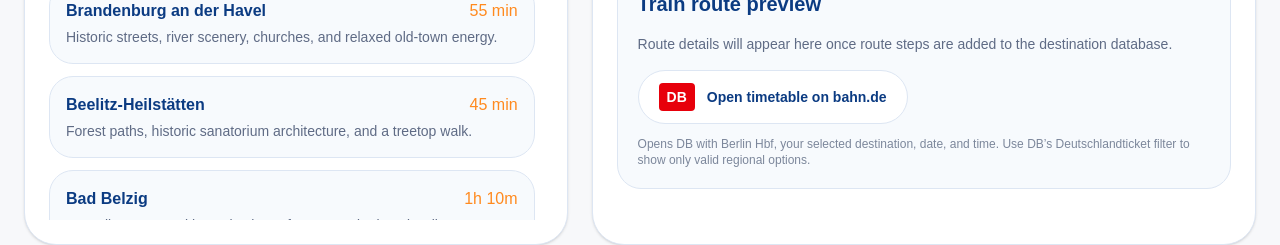
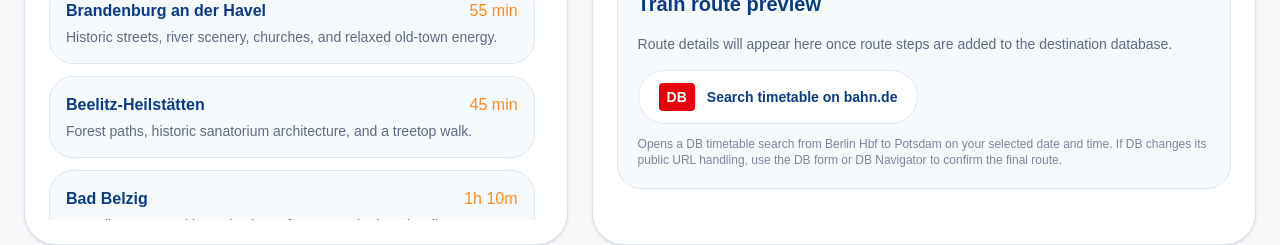
Before and after one commit to Tboogiee/deutschscanner, a Next.js app: page / in a window 1280 px wide. Shown: the part 1123-1368 px from the top of the page. Built offline with nearby package versions, Linux system fonts and the light colour scheme.

Commit message:
Use DB timetable search URL

```diff
--- a/components/HomeClient.tsx
+++ b/components/HomeClient.tsx
@@ -44,6 +44,11 @@ function todayISO() {
   return new Date().toISOString().slice(0, 10);
 }
 
+function formatDateForDb(date: string) {
+  const [year, month, day] = date.split("-");
+  return `${day}.${month}.${year.slice(2)}`;
+}
+
 function lineBadgeClass(type: TrainRouteStep["type"]) {
   switch (type) {
     case "S":
@@ -63,21 +68,34 @@ function lineBadgeClass(type: TrainRouteStep["type"]) {
   }
 }
 
+function getBestDestinationStation(destination: DestinationWithOptionalRoute) {
+  const lastRouteStep = destination.route?.[destination.route.length - 1];
+
+  if (lastRouteStep?.to) {
+    return lastRouteStep.to;
+  }
+
+  return destination.name;
+}
+
 function buildDbUrl(
-  destinationName: string,
+  destination: DestinationWithOptionalRoute,
   date: string,
   time: string,
   timeMode: string,
 ) {
+  const destinationStation = getBestDestinationStation(destination);
+
   const params = new URLSearchParams();
 
   params.set("S", "Berlin Hbf");
-  params.set("Z", destinationName);
-  params.set("date", date);
+  params.set("Z", destinationStation);
+  params.set("date", formatDateForDb(date));
   params.set("time", time);
-  params.set("timesel", timeMode);
+  params.set("timesel", timeMode === "arrive" ? "arrive" : "depart");
+  params.set("start", "1");
 
-  return `https://www.bahn.de/buchung/start?${params.toString()}`;
+  return `https://reiseauskunft.bahn.de/bin/query.exe/dn?${params.toString()}`;
 }
 
 export default function HomeClient() {
@@ -119,7 +137,7 @@ export default function HomeClient() {
   const routePreview = selectedDestination.route ?? [];
 
   const dbUrl = buildDbUrl(
-    selectedDestination.name,
+    selectedDestination,
     travelDate,
     travelTime,
     timeMode,
@@ -356,12 +374,14 @@ export default function HomeClient() {
                   <span className="rounded bg-red-600 px-2 py-1 font-black text-white">
                     DB
                   </span>
-                  Open timetable on bahn.de
+                  Search timetable on bahn.de
                 </a>
 
                 <p className="mt-3 text-xs text-[#7C879B]">
-                  Opens DB with Berlin Hbf, your selected destination, date, and time.
-                  Use DB’s Deutschlandticket filter to show only valid regional options.
+                  Opens a DB timetable search from Berlin Hbf to{" "}
+                  {getBestDestinationStation(selectedDestination)} on your selected
+                  date and time. If DB changes its public URL handling, use the DB
+                  form or DB Navigator to confirm the final route.
                 </p>
               </div>
             </div>
```
